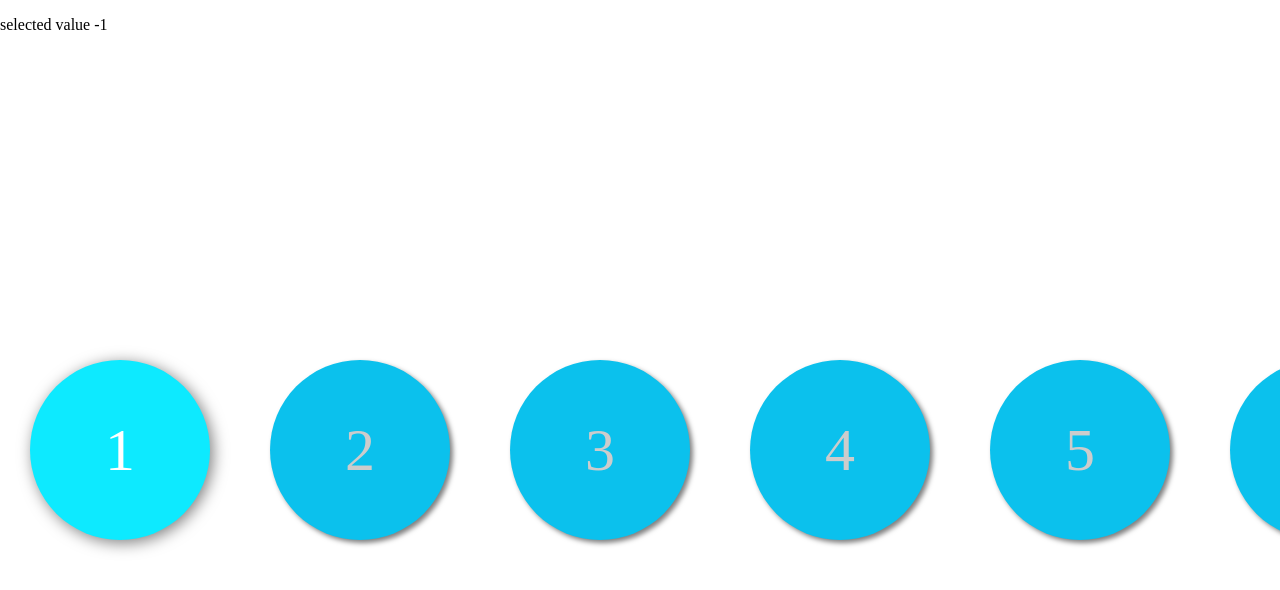
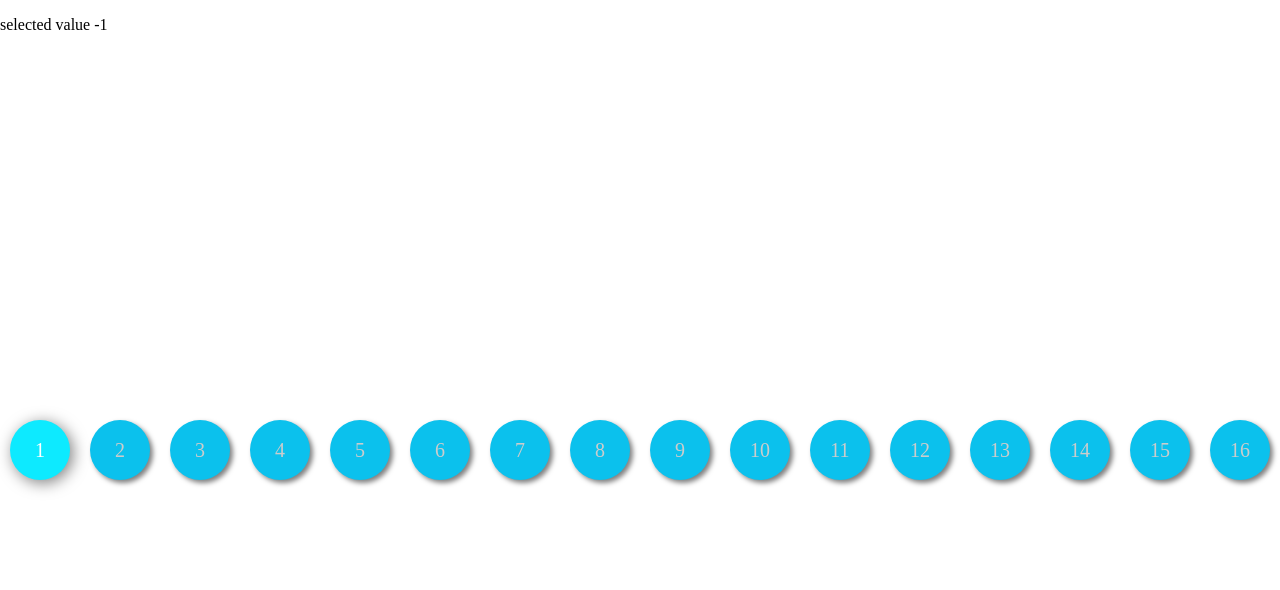
Before and after one commit to furenku/ng-step-slider, an Angular app: page / in a window 1280 px wide. Shown: the top 590 px of the page. Built offline with nearby package versions, Linux system fonts and the light colour scheme.

Commit message:
added step number input

```diff
--- a/src/app/app.component.html
+++ b/src/app/app.component.html
@@ -1,6 +1,6 @@
-<p>
+<p *ngIf="!!selectedValue">
     selected value
     {{selectedValue}}
 </p>
 
-<step-slider (selectStep)="selectValue($event)"></step-slider>
+<step-slider (select-step)="selectValue($event)" [step-number]="16"></step-slider>
--- a/src/app/step-slider/step-slider.component.scss
+++ b/src/app/step-slider/step-slider.component.scss
@@ -1,4 +1,4 @@
-$fontsize: 15vh;
+$fontsize: 5vh;
 
 * {
   box-sizing: border-box !important;
@@ -33,10 +33,11 @@ $fontsize: 15vh;
     top: 0;
     white-space: nowrap;
     width: auto;
+    min-width: 100%;
     height: 100%;
     margin: 0;
     padding: 0;
-
+    justify-content: center;
     align-items: center;
     display: flex;
 
--- a/src/app/step-slider/step-slider.component.ts
+++ b/src/app/step-slider/step-slider.component.ts
@@ -1,4 +1,4 @@
-import { Component, AfterViewInit, ViewChild, ViewChildren, ElementRef, QueryList, HostListener, EventEmitter, Output } from '@angular/core';
+import { Component, AfterViewInit, ViewChild, ViewChildren, ElementRef, QueryList, HostListener, EventEmitter, Input, Output } from '@angular/core';
 import { Subscription, timer } from "rxjs";
 import { takeWhile } from "rxjs/operators";
 
@@ -23,12 +23,12 @@ export class StepSliderComponent implements AfterViewInit {
   @ViewChild('wrapper') wrapper: ElementRef;
   @ViewChildren('item') steps: QueryList<ElementRef>;
 
-  @Output() selectStep: EventEmitter<number> = new EventEmitter();
+
+  @Input('step-number') stepNumber: number;
+  @Output('select-step') selectStep: EventEmitter<number> = new EventEmitter();
 
   ngAfterViewInit() {
-
     this.calculateValues()
-
   }
 
   calculateValues() {
@@ -39,7 +39,8 @@ export class StepSliderComponent implements AfterViewInit {
   constructor() { }
 
   ngOnInit() {
-    this.numbers = Array(15).fill('').map((x,i)=>i);
+
+    this.numbers = Array(this.stepNumber).fill('').map((x,i)=>i);
     this.itemWidth = 0;
     this.componentWidth = 0;
   }
```
